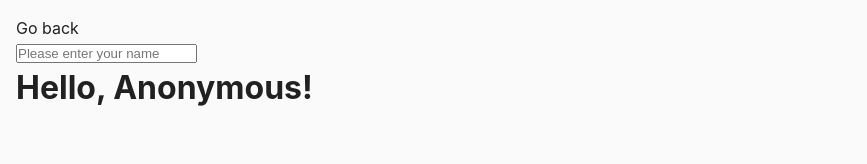
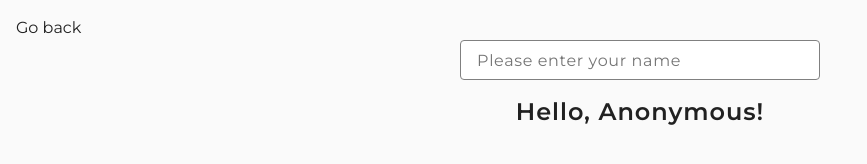
Before and after one commit to AleksandraCherevko/practice-DOM, a plain HTML site: page task-3.html in a window 1280 px wide. Shown: the whole page, without its empty margins (0-867 px from the left). Drawn offline with Linux system fonts and the light colour scheme.

Commit message:
finish task 3
A script that, while typing text in the input#name-input (input event), inserts its current value into the span#name-output as the name for the greeting. To trim the input value to remove leading and trailing spaces. If the input is empty or contains only spaces, the span should display the string "Anonymous" instead of the name.

```diff
--- a/css/common.css
+++ b/css/common.css
@@ -4,8 +4,7 @@
 
 body {
   margin: 16px;
-  font-family: -apple-system, BlinkMacSystemFont, "Segoe UI", Roboto, Oxygen,
-    Ubuntu, Cantarell, "Open Sans", "Helvetica Neue", sans-serif;
+  font-family: "Montserrat", sans-serif;
   -webkit-font-smoothing: antialiased;
   -moz-osx-font-smoothing: grayscale;
   background-color: #fafafa;
@@ -129,3 +128,48 @@ img {
 .item-second-task {
   flex-basis: calc((100% - 48px) / 3);
 }
+
+/* TASK THREE */
+
+.input-task-three {
+  font-family: "Montserrat", sans-serif;
+  border: 1px solid rgba(128, 128, 128, 1);
+  border-radius: 4px;
+  padding-top: 8px;
+  padding-bottom: 8px;
+  padding-left: 16px;
+  padding-right: 16px;
+  font-size: 16px;
+  font-weight: 400;
+  line-height: 1.5;
+  letter-spacing: 0.04em;
+  text-align: left;
+  width: 360px;
+  height: 40px;
+}
+
+.output-task-three {
+  font-family: "Montserrat", sans-serif;
+  font-size: 24px;
+  font-weight: 600;
+  line-height: 1.33;
+  letter-spacing: 0.04em;
+  text-align: left;
+}
+
+.hello-title-task-three {
+  margin-top: 16px;
+  font-family: "Montserrat", sans-serif;
+  font-size: 24px;
+  font-weight: 600;
+  line-height: 1.33;
+  letter-spacing: 0.04em;
+  text-align: left;
+}
+
+.input-container-task-three {
+  display: flex;
+  flex-direction: column;
+  align-items: center;
+  justify-content: center;
+}
--- a/js/task-3.js
+++ b/js/task-3.js
@@ -1,8 +1,18 @@
 const inputEl = document.querySelector("#name-input");
 const outputEl = document.querySelector("#name-output");
+inputEl.classList.add("input-task-three");
+outputEl.classList.add("output-task-three");
+const helloTitle = document.querySelector("h1");
+helloTitle.classList.add("hello-title-task-three");
+
+const inputDiv = document.createElement("div");
+inputDiv.classList.add("input-container-task-three");
+inputDiv.append(inputEl, helloTitle);
+
+document.body.append(inputDiv);
+
 const onInput = (event) => {
-  const inputValue = inputEl.value.trim();
-  console.log(inputValue);
-  return (outputEl.textContent = event.currentTarget.value);
+  const inputValue = event.currentTarget.value.trim();
+  outputEl.textContent = inputValue === "" ? "Anonymous" : inputValue;
 };
 inputEl.addEventListener("input", onInput);
--- a/task-3.html
+++ b/task-3.html
@@ -6,11 +6,20 @@
     <meta name="viewport" content="width=device-width, initial-scale=1.0" />
     <title>Task 3</title>
     <link rel="stylesheet" href="./css/common.css" />
+    <link
+      href="https://fonts.googleapis.com/css2?family=Montserrat:ital,wght@0,100..900;1,100..900&display=swap"
+      rel="stylesheet"
+    />
   </head>
   <body>
     <p><a href="./index.html">Go back</a></p>
 
-    <input type="text" id="name-input" placeholder="Please enter your name" />
+    <input
+      type="text"
+      autocomplete="off"
+      id="name-input"
+      placeholder="Please enter your name"
+    />
     <h1>Hello, <span id="name-output">Anonymous</span>!</h1>
 
     <script src="./js/task-3.js" type="module"></script>
```
Also changed, not shown: index.html (+4 -0 lines).
